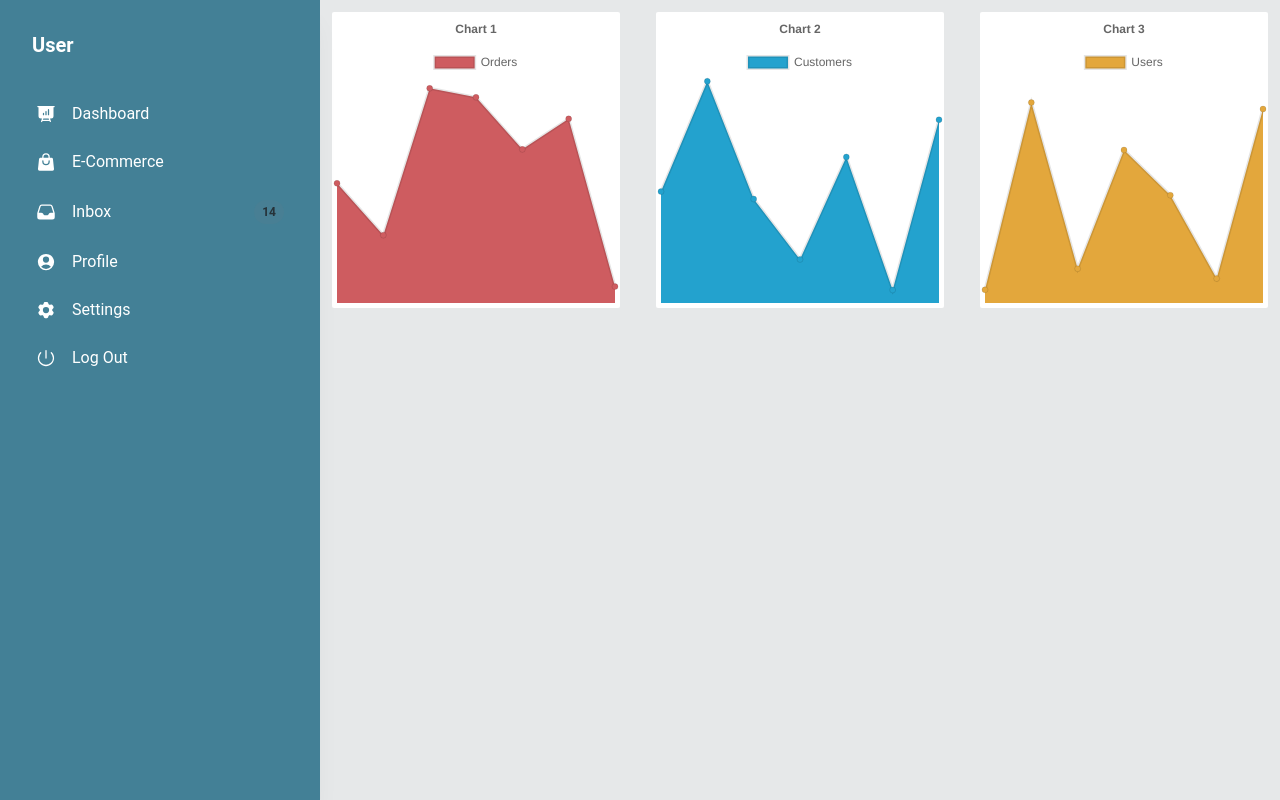
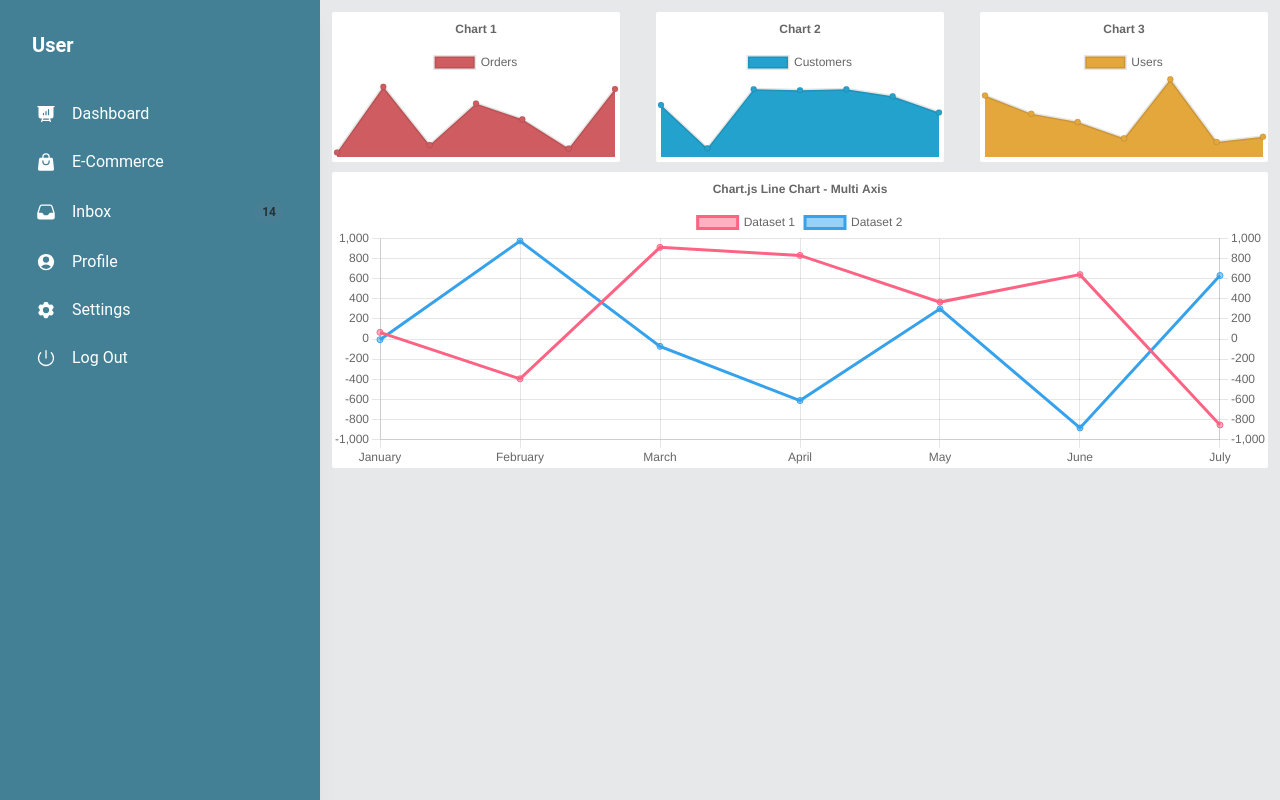
Before and after one commit to Amar-Omerika/AdminPanel, a React (Create React App) app: page / in a window 1280 px wide. Built offline with nearby package versions, Linux system fonts and the light colour scheme.

Commit message:
Added multiline axis chart

```diff
--- a/src/Pages/Dashboard/index.tsx
+++ b/src/Pages/Dashboard/index.tsx
@@ -1,5 +1,5 @@
 import React from "react";
-import { AreaChart } from "../../components";
+import { AreaChart, MultiLineChart } from "../../components";
 import { faker } from "@faker-js/faker";
 
 const labels = ["January", "February", "March", "April", "May", "June", "July"];
@@ -115,10 +115,13 @@ const OPTIONS_PLACEHOLDER = [
 const Dashboard = () => {
   return (
     <div className="w-4/5">
-      <div className="h-2/5 grid grid-cols-3 gap-3">
+      <div className="h-1/5 grid grid-cols-3 gap-3">
         {OPTIONS_PLACEHOLDER.map((option, index) => {
           return <AreaChart options={option} data={option.data} key={index} />;
         })}
+      </div>
+      <div className="h-2/5 flex">
+        <MultiLineChart />
       </div>
     </div>
   );
--- a/src/components/AreaChart/index.tsx
+++ b/src/components/AreaChart/index.tsx
@@ -26,10 +26,8 @@ ChartJS.register(
 interface Props {
   options?: any;
   data?: any;
-  label?: string;
-  text?: string;
 }
-function AreaChart({ options, data, label, text }: Props) {
+function AreaChart({ options, data }: Props) {
   return (
     <div className="bg-white m-3 rounded-sm">
       <Line options={options} data={data} />
--- /dev/null
+++ b/src/components/MultiLineChart/index.tsx
@@ -0,0 +1,90 @@
+import React from "react";
+import {
+  Chart as ChartJS,
+  CategoryScale,
+  LinearScale,
+  PointElement,
+  LineElement,
+  Title,
+  Tooltip,
+  Legend,
+} from "chart.js";
+import { Line } from "react-chartjs-2";
+import { faker } from "@faker-js/faker";
+
+ChartJS.register(
+  CategoryScale,
+  LinearScale,
+  PointElement,
+  LineElement,
+  Title,
+  Tooltip,
+  Legend
+);
+
+export const options = {
+  responsive: true,
+  maintainAspectRatio: false,
+  width: "100%",
+  interaction: {
+    mode: "index" as const,
+    intersect: false,
+  },
+  stacked: false,
+  plugins: {
+    title: {
+      display: true,
+      text: "Chart.js Line Chart - Multi Axis",
+    },
+  },
+  scales: {
+    y: {
+      type: "linear" as const,
+      display: true,
+      position: "left" as const,
+    },
+    y1: {
+      type: "linear" as const,
+      display: true,
+      position: "right" as const,
+      grid: {
+        drawOnChartArea: false,
+      },
+    },
+  },
+};
+
+const labels = ["January", "February", "March", "April", "May", "June", "July"];
+
+export const data = {
+  labels,
+  datasets: [
+    {
+      label: "Dataset 1",
+      data: labels.map(() => faker.datatype.number({ min: -1000, max: 1000 })),
+      borderColor: "rgb(255, 99, 132)",
+      backgroundColor: "rgba(255, 99, 132, 0.5)",
+      yAxisID: "y",
+    },
+    {
+      label: "Dataset 2",
+      data: labels.map(() => faker.datatype.number({ min: -1000, max: 1000 })),
+      borderColor: "rgb(53, 162, 235)",
+      backgroundColor: "rgba(53, 162, 235, 0.5)",
+      yAxisID: "y1",
+    },
+  ],
+};
+interface Props {
+  options?: any;
+  data?: any;
+}
+function MultiLineChart() {
+  return (
+    <div className="bg-white w-full m-3 rounded-sm">
+      <Line options={options} data={data} />
+    </div>
+  );
+}
+
+export default MultiLineChart;
--- a/src/components/index.tsx
+++ b/src/components/index.tsx
@@ -1,2 +1,3 @@
 export { default as SideBar } from "./SideBar";
 export { default as AreaChart } from "./AreaChart";
+export { default as MultiLineChart } from "./MultiLineChart";
```
